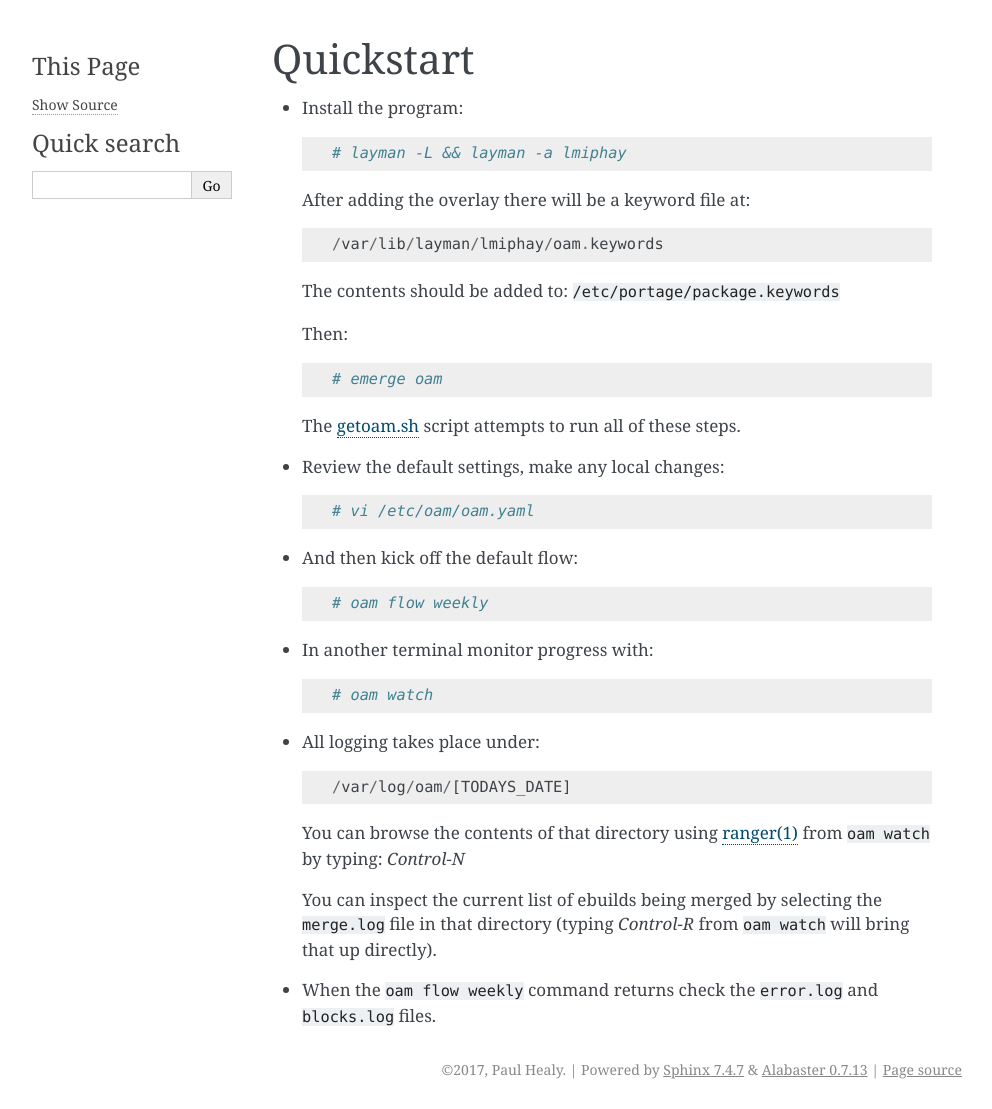
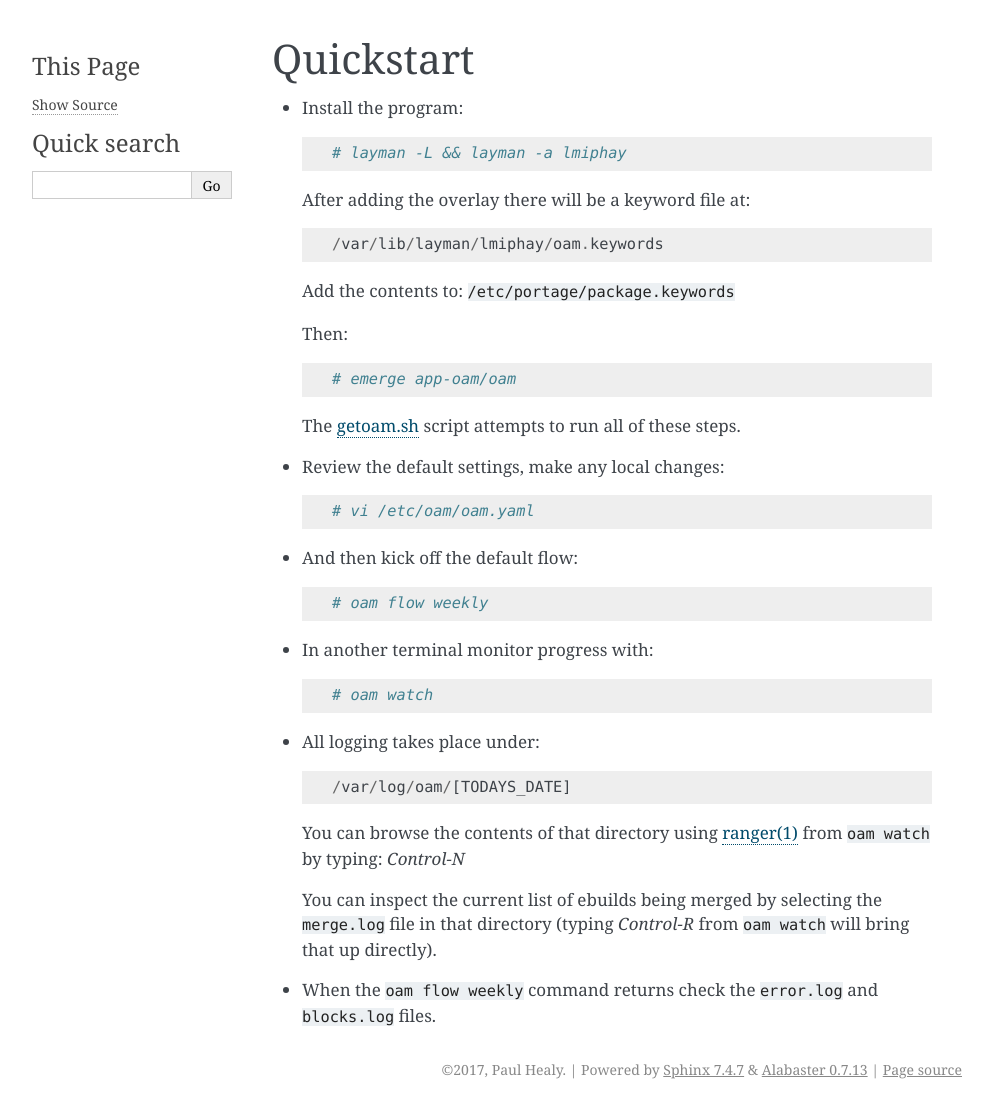
Before and after one commit to lmiphay/oam, a Sphinx documentation site: the page built from docs/source/quickstart.rst, in a window 1280 px wide. Shown: the whole page, without its empty margins (148-1140 px from the left). Built offline with Sphinx 7.4.7, drawn with Linux system fonts in a browser that asks for light colours.

Commit message:
update for app-oam category

```diff
--- a/docs/source/quickstart.rst
+++ b/docs/source/quickstart.rst
@@ -10,11 +10,11 @@ Quickstart
 
     /var/lib/layman/lmiphay/oam.keywords
 
-  The contents should be added to: ``/etc/portage/package.keywords``
+  Add the contents to: ``/etc/portage/package.keywords``
 
   Then::
 
-    # emerge oam
+    # emerge app-oam/oam
 
   The `getoam.sh <https://raw.githubusercontent.com/lmiphay/oam/master/bin/getoam.sh>`_ script attempts to run all of these steps.
 
```
